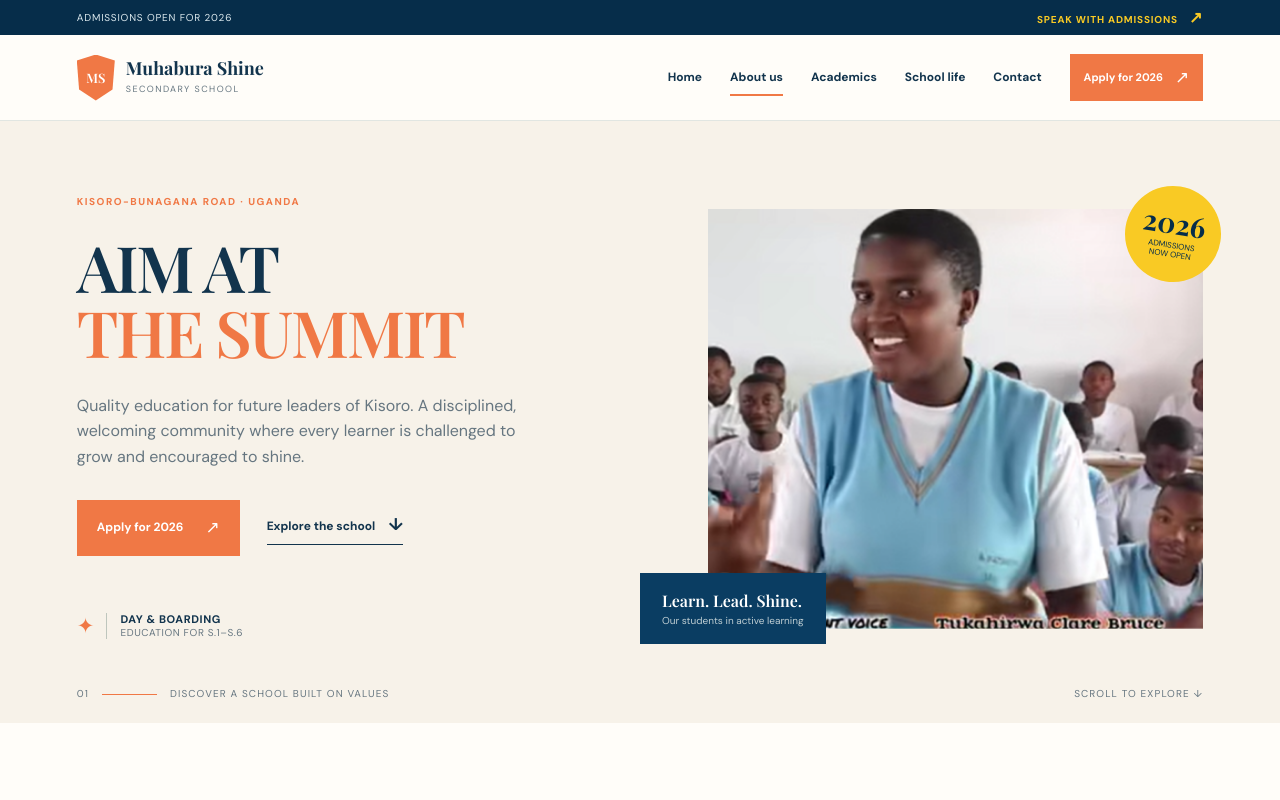
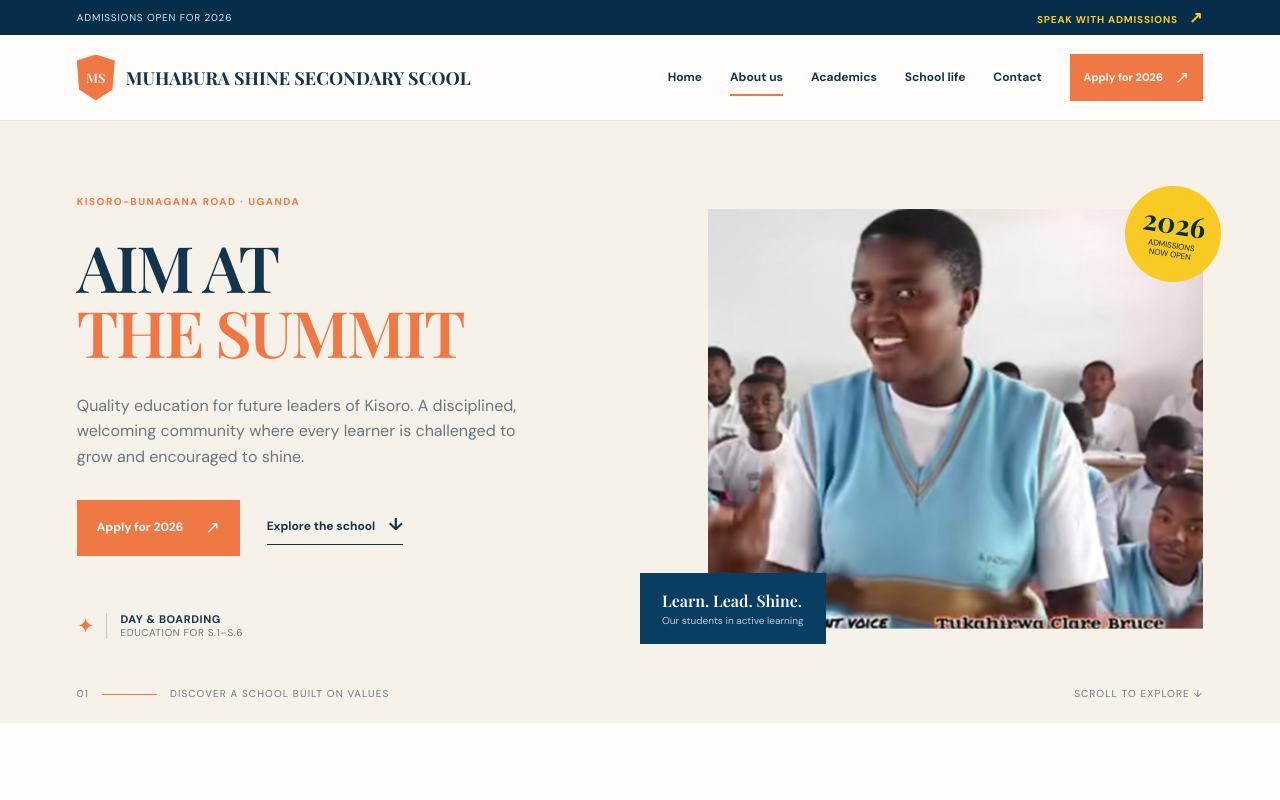
Before and after one commit to NIZEYIMANAISAAC/C-Users-user-Desktop-NIZEYIMANA-ISAAC, a plain HTML site: page index.html in a window 1280 px wide. Shown: the top 800 px of the page. Drawn offline with nearby package versions, Linux system fonts and the light colour scheme.

```diff
--- a/index.html
+++ b/index.html
@@ -14,7 +14,7 @@
   <div class="topbar"><div class="container topbar-inner"><span>Admissions open for 2026</span><a href="tel:+256794427809">Speak with admissions <span>↗</span></a></div></div>
   <header class="header" id="home">
     <div class="container nav-wrap">
-      <a class="brand" href="#home" aria-label="Muhabura Shine Secondary School home"><span class="crest">MS</span><span><strong>Muhabura Shine</strong><small>Secondary School</small></span></a>
+      <a class="brand" href="#home" aria-label="Muhabura Shine Secondary School home"><span class="crest">MS</span><span><strong>MUHABURA SHINE SECONDARY SCOOL</strong></span></a>
       <button class="nav-toggle" aria-label="Toggle navigation" aria-expanded="false"><i></i><i></i><i></i></button>
       <nav class="nav" aria-label="Main navigation"><a class="active" href="#home">Home</a><a href="#about">About us</a><a href="#academics">Academics</a><a href="#life">School life</a><a href="#contact">Contact</a><button class="btn btn-small enquiry-open">Apply for 2026 <span>↗</span></button></nav>
     </div>
```
